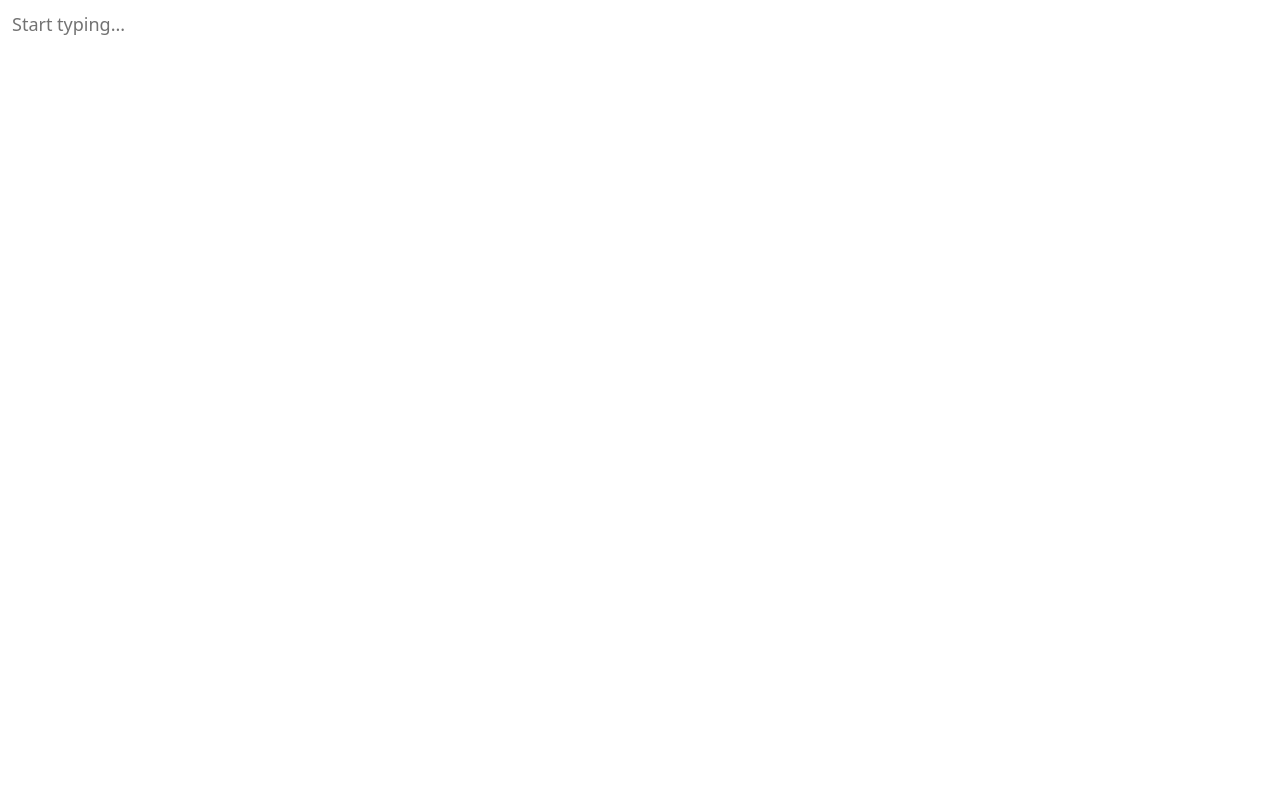
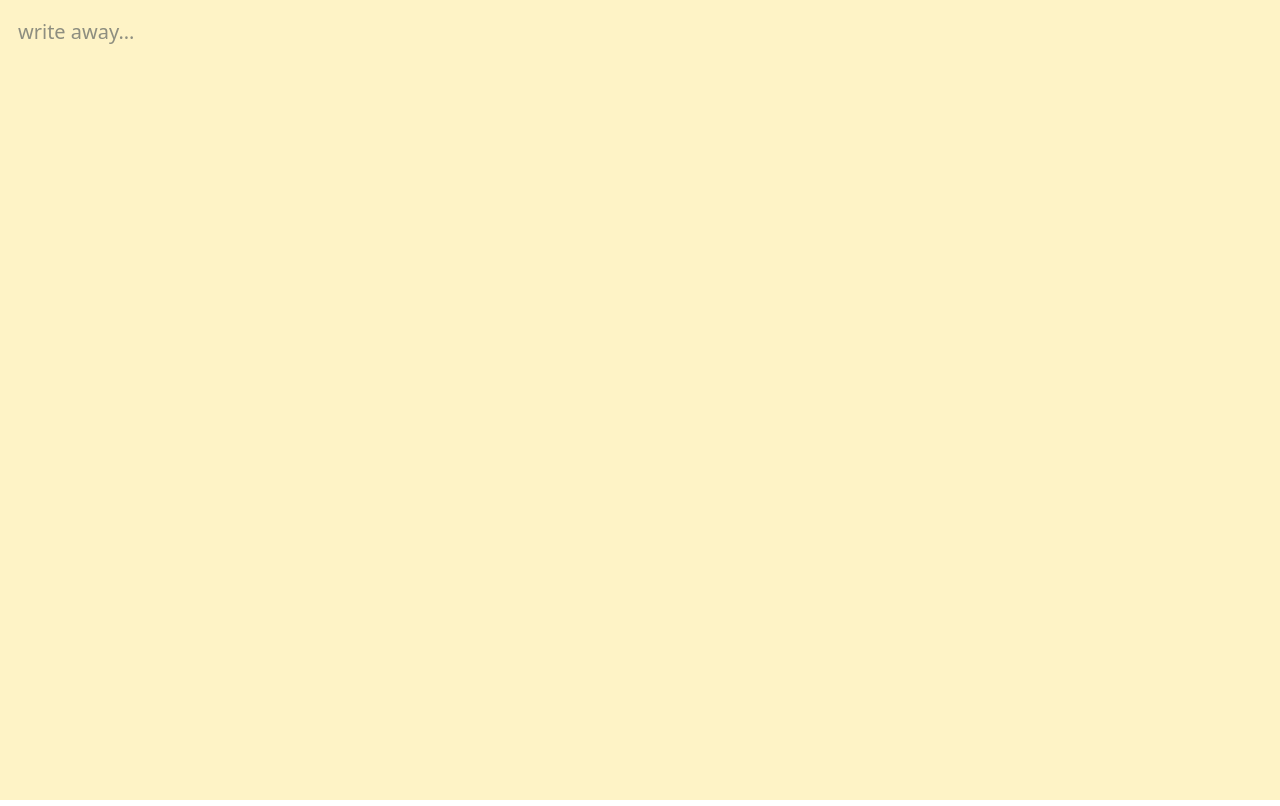
Before and after one commit to ni3rav/sentio, a React (Vite) app: page / in a window 1280 px wide. Built offline with nearby package versions, Linux system fonts and the light colour scheme.

Commit message:
fix: switched to normal textarea for the classname fix

```diff
--- a/index.html
+++ b/index.html
@@ -10,7 +10,7 @@
   <link rel="icon" type="image/png" sizes="32x32" href="/favicon-32x32.png">
   <link rel="icon" type="image/png" sizes="16x16" href="/favicon-16x16.png">
   <link rel="manifest" href="/site.webmanifest">
-  <title>Sentio</title>
+  <title>sentio</title>
   <style>
     * {
       margin: 0;
--- a/src/App.tsx
+++ b/src/App.tsx
@@ -1,25 +1,73 @@
-import { Textarea } from "~/components/ui/textarea";
+import type React from "react";
+import { useEffect, useState } from "react";
+import { FontSizeType, ThemeType, FontType } from "~/lib/types";
 
-function App() {
+export default function App() {
+  const [text, setText] = useState("");
+  const [font, setFont] = useState<FontType>("sans");
+  const [fontSize, setFontSize] = useState<FontSizeType>("base");
+  const [themeStyle, setThemeStyle] = useState<ThemeType>("sepia");
+
+  useEffect(() => {
+    const persistedText = localStorage.getItem("sentio-content");
+    if (persistedText) {
+      setText(persistedText);
+    }
+  }, []);
+
+  const handleTextChange = (e: React.ChangeEvent<HTMLTextAreaElement>) => {
+    const newText = e.target.value;
+    setText(newText);
+    localStorage.setItem("sentio-content", newText);
+  };
+
+  const textareaClasses = [
+    "h-screen",
+    "w-screen",
+    "rounded-none",
+    "overflow-hidden",
+    font === "mono"
+      ? "font-mono"
+      : font === "serif"
+      ? "font-serif"
+      : "font-sans",
+    fontSize === "xs"
+      ? "text-sm"
+      : fontSize === "sm"
+      ? "text-base"
+      : fontSize === "lg"
+      ? "text-2xl"
+      : fontSize === "xl"
+      ? "text-4xl"
+      : "text-xl",
+    themeStyle === "sepia"
+      ? "bg-amber-100 text-gray-800"
+      : themeStyle === "dark"
+      ? "bg-neutral-900 text-cyan-50"
+      : "bg-cyan-50 text-gray-950",
+  ].join(" ");
+
   return (
-    <main className="font-[var(--font-interface)]">
-      <Textarea
-        className="h-screen w-screen rounded-none p-4"
+    <main>
+      <textarea
+        spellCheck={false}
+        autoComplete="off"
+        autoCorrect="off"
+        autoCapitalize="off"
+        value={text}
+        onChange={handleTextChange}
+        className={textareaClasses}
         style={{
           resize: "none",
           border: "none",
           overflow: "auto",
           outline: "none",
-          WebkitBoxShadow: "none",
-          MozBoxShadow: "none",
           boxShadow: "none",
           boxSizing: "border-box",
-          fontSize: "18px",
-          padding: "12px",
+          padding: "18px",
         }}
-        placeholder="Start typing..."
+        placeholder="write away..."
       />
     </main>
   );
 }
-export default App;
--- a/src/components/ui/textarea.tsx
+++ /dev/null
@@ -1,18 +0,0 @@
-import * as React from "react"
-
-import { cn } from "~/lib/utils"
-
-function Textarea({ className, ...props }: React.ComponentProps<"textarea">) {
-  return (
-    <textarea
-      data-slot="textarea"
-      className={cn(
-        "border-input placeholder:text-muted-foreground focus-visible:border-ring focus-visible:ring-ring/50 aria-invalid:ring-destructive/20 dark:aria-invalid:ring-destructive/40 aria-invalid:border-destructive dark:bg-input/30 flex field-sizing-content min-h-16 w-full rounded-md border bg-transparent px-3 py-2 text-base shadow-xs transition-[color,box-shadow] outline-none focus-visible:ring-[3px] disabled:cursor-not-allowed disabled:opacity-50 md:text-sm",
-        className
-      )}
-      {...props}
-    />
-  )
-}
-
-export { Textarea }
--- /dev/null
+++ b/src/lib/types.ts
@@ -0,0 +1,3 @@
+export type FontType = "sans" | "serif" | "mono";
+export type FontSizeType = "xs" | "sm" | "base" | "lg" | "xl";
+export type ThemeType = "light" | "dark" | "sepia";
```
